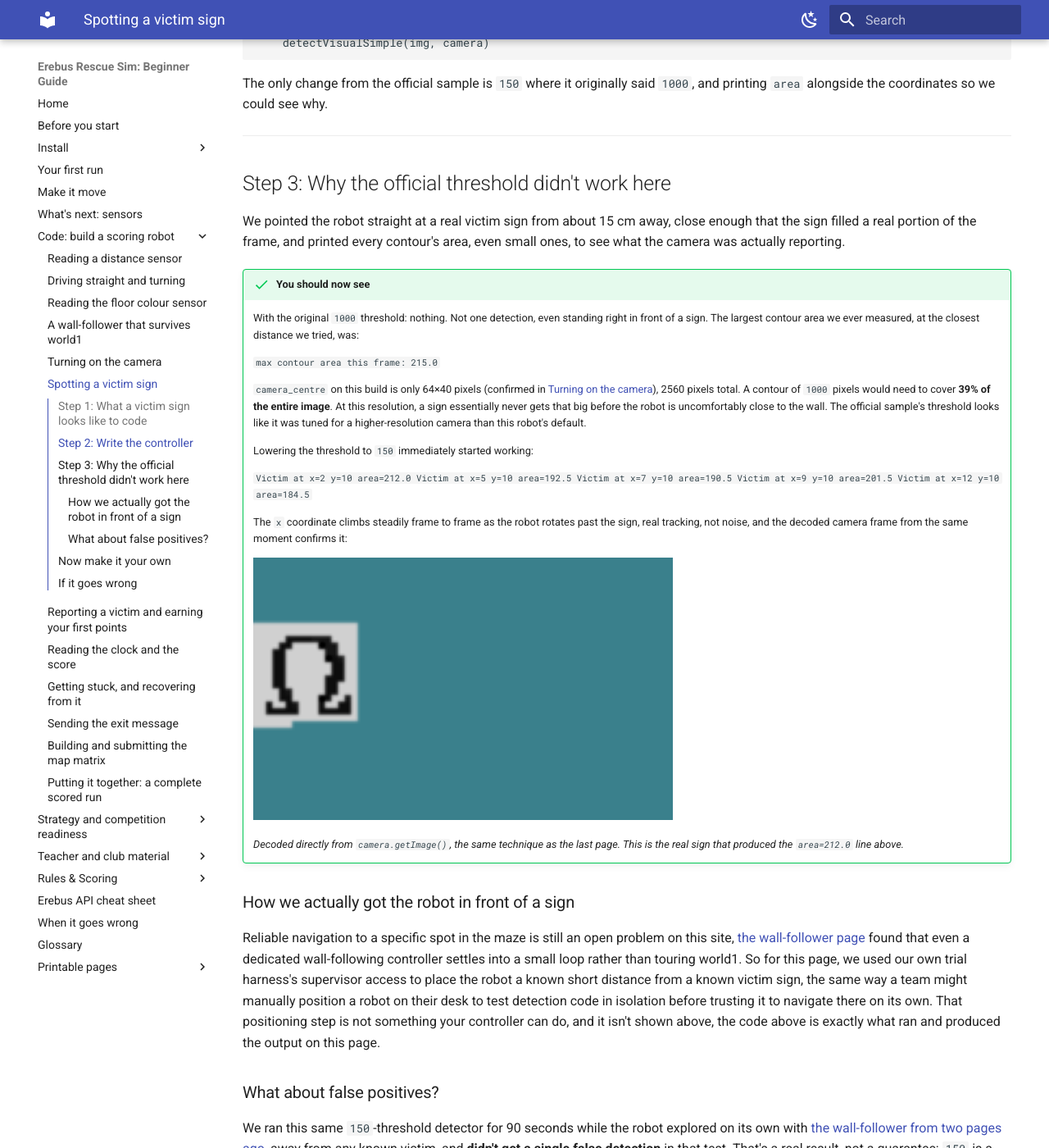
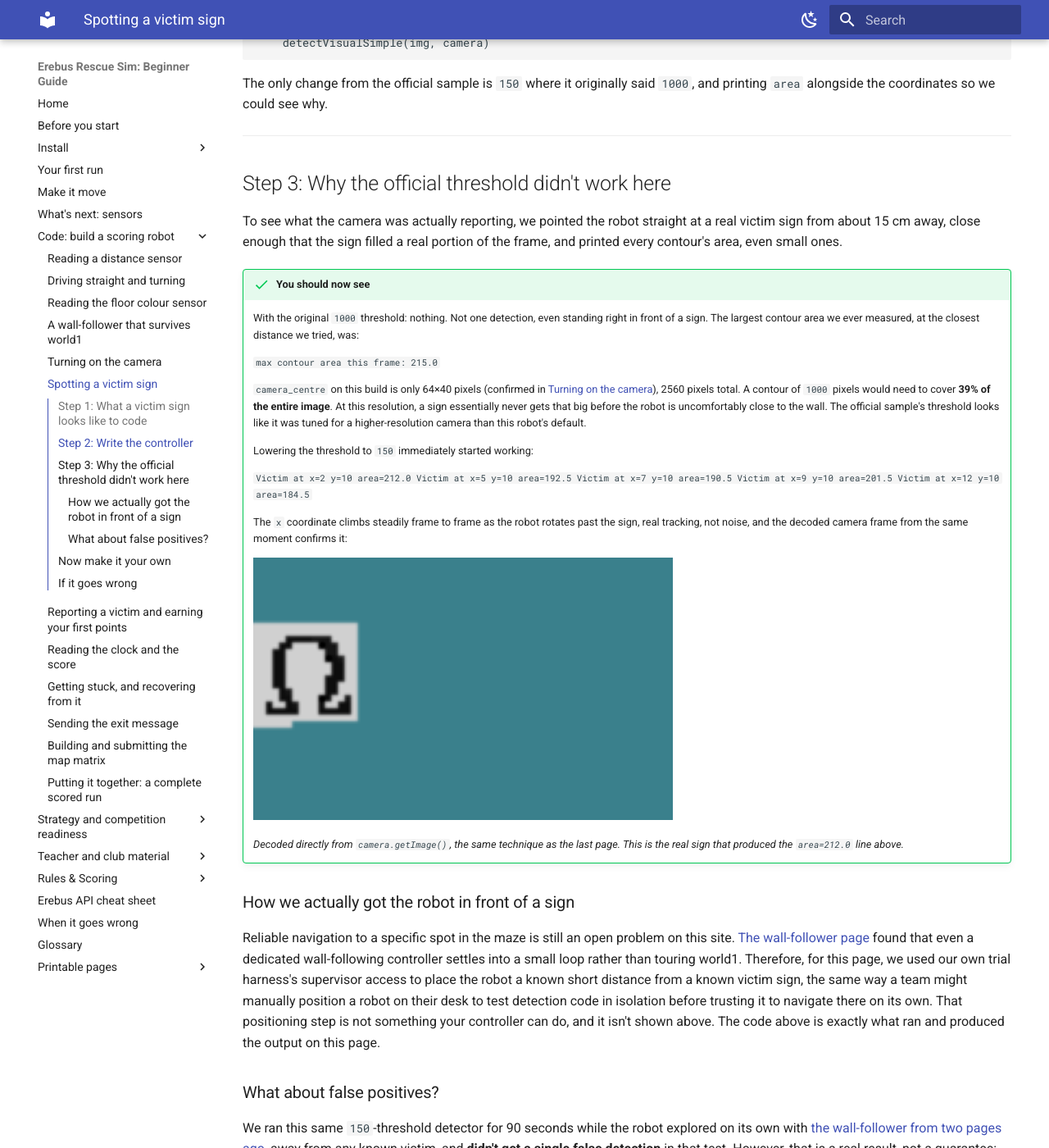
Before and after one commit to talkingj/rcja-rescue-sim-resources, an MkDocs documentation site: the page built from docs/code-victim-detection.md, in a window 1280 px wide and 1400 px high, scrolled down 1429 px. Shown: the whole window at 82% size. Built offline with MkDocs 1.6.1 and Material for MkDocs 9.7.7, drawn with Linux system fonts in a browser that asks for light colours; some of the changed text lies outside the part shown.

Commit message:
style: rewrite code-victim-detection.md in guide voice
Splices fixed: 1. Connectors added: 3. Purpose-first openers: 2.
Spelling: US -> AU, 0 words.
Preservation gate: pass (code blocks, numbers, links, admonitions intact).

```diff
--- a/docs/code-victim-detection.md
+++ b/docs/code-victim-detection.md
@@ -74,9 +74,9 @@ The only change from the official sample is `150` where it originally said `1000
 
 ## Step 3: Why the official threshold didn't work here
 
-We pointed the robot straight at a real victim sign from about 15 cm away, close enough that the
-sign filled a real portion of the frame, and printed every contour's area, even small ones, to see
-what the camera was actually reporting.
+To see what the camera was actually reporting, we pointed the robot straight at a real victim
+sign from about 15 cm away, close enough that the sign filled a real portion of the frame, and
+printed every contour's area, even small ones.
 
 !!! success "You should now see"
     With the original `1000` threshold: nothing. Not one detection, even standing right in front of
@@ -112,22 +112,22 @@ what the camera was actually reporting.
 
 ### How we actually got the robot in front of a sign
 
-Reliable navigation to a specific spot in the maze is still an open problem on this site,
-[the wall-follower page](code-wall-follower.md) found that even a dedicated wall-following
-controller settles into a small loop rather than touring world1. So for this page, we used our own
-trial harness's supervisor access to place the robot a known short distance from a known victim
-sign, the same way a team might manually position a robot on their desk to test detection code in
-isolation before trusting it to navigate there on its own. That positioning step is not something
-your controller can do, and it isn't shown above, the code above is exactly what ran and produced
-the output on this page.
+Reliable navigation to a specific spot in the maze is still an open problem on this site.
+[The wall-follower page](code-wall-follower.md) found that even a dedicated wall-following
+controller settles into a small loop rather than touring world1. Therefore, for this page, we used
+our own trial harness's supervisor access to place the robot a known short distance from a known
+victim sign, the same way a team might manually position a robot on their desk to test detection
+code in isolation before trusting it to navigate there on its own. That positioning step is not
+something your controller can do, and it isn't shown above. The code above is exactly what ran and
+produced the output on this page.
 
 ### What about false positives?
 
 We ran this same `150`-threshold detector for 90 seconds while the robot explored on its own with
 [the wall-follower from two pages ago](code-wall-follower.md), away from any known victim, and
-**didn't get a single false detection** in that test. That's a real result, not a guarantee: `150`
-is a much lower bar than the official `1000`, and a lower bar is inherently more likely to mistake
-a dark shadow or wall corner for a sign somewhere we haven't tried yet. Treat `150` as a starting
+**didn't get a single false detection** in that test. However, that is a real result, not a
+guarantee: `150` is a much lower bar than the official `1000`, and a lower bar is inherently
+more likely to mistake a dark shadow or wall corner for a sign somewhere we haven't tried yet. Treat `150` as a starting
 point you should re-check in every world you actually compete in, not a number to trust blindly.
 
 ---
```
Also changed, not shown: other parts of docs/code-victim-detection.md (+5 -5 lines).
